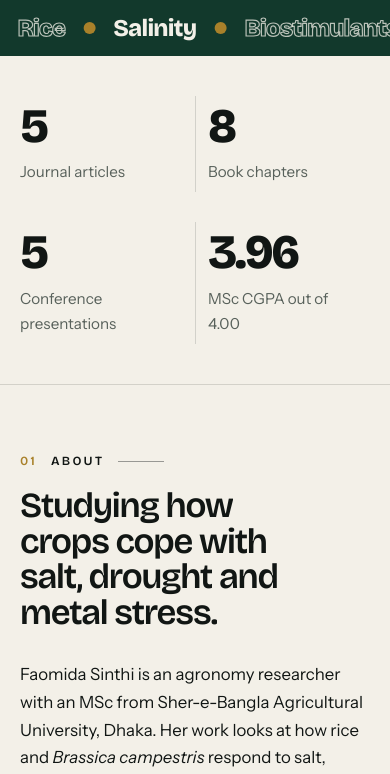
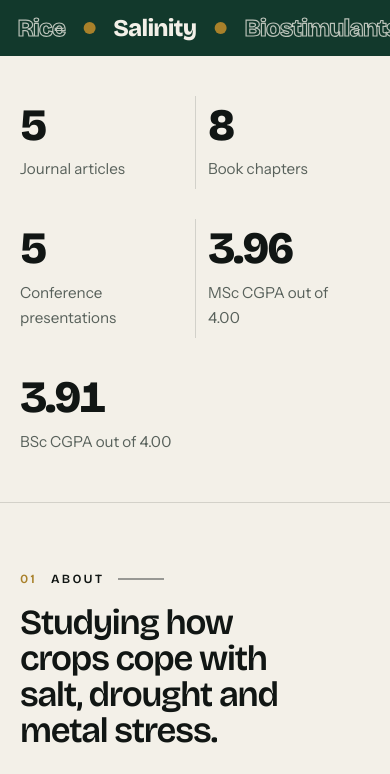
Before and after one commit to kbdsamiul/faomidasinthi, a plain HTML site: page index.html in a window 390 px wide. Shown: the part 910-1684 px from the top of the page. Drawn offline with nearby package versions, Linux system fonts and the light colour scheme.

Commit message:
Add impact factors, phone number and BSc CGPA
Co-Authored-By: Claude Opus 5.5 <noreply@anthropic.com>
Claude-Session: https://claude.ai/code/session_01LgTaKkxhb5gqwhGgNa7J1v

```diff
--- a/css/style.css
+++ b/css/style.css
@@ -136,10 +136,10 @@ section[id] { scroll-margin-top: 40px; }
 @keyframes slide { to { transform: translateX(-50%); } }
 
 /* ---------- Numbers ---------- */
-.stats { display: grid; grid-template-columns: repeat(4, 1fr); padding: clamp(40px, 6vw, 90px) var(--pad); gap: 0; }
+.stats { display: grid; grid-template-columns: repeat(5, 1fr); padding: clamp(40px, 6vw, 90px) var(--pad); gap: 0; }
 .stat { padding: 8px clamp(12px, 2vw, 30px); border-left: 1px solid var(--line); }
 .stat:first-child { border-left: 0; padding-left: 0; }
-.stat b { display: block; font: 800 clamp(3rem, 7.4vw, 6.6rem)/.95 var(--display); letter-spacing: -.05em; font-variant-numeric: tabular-nums; }
+.stat b { display: block; font: 800 clamp(2.8rem, 6vw, 5.6rem)/.95 var(--display); letter-spacing: -.05em; font-variant-numeric: tabular-nums; }
 .stat span { display: block; margin-top: 10px; color: var(--muted); font-size: .95rem; }
 
 /* ---------- Sections ---------- */
@@ -208,6 +208,12 @@ section[id] { scroll-margin-top: 40px; }
 .pub__title { font: 600 clamp(1.08rem, 1.7vw, 1.35rem)/1.3 var(--display); letter-spacing: -.012em; }
 .pub__meta { margin-top: 8px; color: rgba(236, 232, 220, .68); font-size: .93rem; max-width: 86ch; }
 .pub__meta b { color: #ece8dc; font-weight: 600; }
+.pub__if {
+  display: inline-block; margin-top: 10px; padding: 5px 12px; border-radius: 99px;
+  background: rgba(201, 160, 74, .16); color: #e0bd6a; border: 1px solid rgba(201, 160, 74, .45);
+  font: 600 .78rem/1 var(--display); letter-spacing: .06em; text-transform: uppercase;
+}
+.pubs__note { margin-top: 22px; color: rgba(236, 232, 220, .55); font-size: .85rem; max-width: 80ch; }
 .pub__doi {
   width: 48px; height: 48px; border-radius: 50%; border: 1px solid var(--line); display: grid; place-items: center;
   text-decoration: none; font-size: 1.1rem; transition: background .3s, color .3s, transform .45s var(--ease);
@@ -238,6 +244,7 @@ section[id] { scroll-margin-top: 40px; }
 .contact__big { font: 800 clamp(3rem, 10.5vw, 10rem)/.9 var(--display); letter-spacing: -.05em; max-width: 11ch; }
 .contact__lead { margin: clamp(24px, 3vw, 40px) 0 18px; max-width: 46ch; color: rgba(243, 240, 232, .8); }
 .contact__mail { font: 600 clamp(1.4rem, 3.6vw, 2.8rem)/1.2 var(--display); letter-spacing: -.02em; text-decoration: none; background: linear-gradient(currentColor, currentColor) 0 100% / 100% 2px no-repeat; transition: background-size .5s var(--ease), color .3s; word-break: break-all; }
+.contact__lines { display: flex; flex-direction: column; align-items: flex-start; gap: 6px; }
 .contact__mail:hover { color: #d9b866; background-size: 0 2px; background-position: 100% 100%; }
 .foot { display: flex; flex-wrap: wrap; justify-content: space-between; gap: 12px 30px; margin-top: clamp(60px, 9vw, 120px); padding: 24px 0; border-top: 1px solid rgba(243, 240, 232, .2); font-size: .88rem; color: rgba(243, 240, 232, .75); }
 .foot a { text-decoration: none; }
@@ -281,7 +288,7 @@ section[id] { scroll-margin-top: 40px; }
   .hero__photo { position: relative; right: auto; height: auto; width: min(100%, 460px); margin: 26px auto 0; }
   .hero__scroll { display: none; }
   .stats { grid-template-columns: 1fr 1fr; gap: 30px 0; }
-  .stat:nth-child(3) { border-left: 0; padding-left: 0; }
+  .stat:nth-child(odd) { border-left: 0; padding-left: 0; }
   .about, .skills, .two { grid-template-columns: 1fr; }
   .tl { grid-template-columns: 1fr; gap: 8px; }
   .talks li { grid-template-columns: 1fr; gap: 10px; }
--- a/index.html
+++ b/index.html
@@ -23,6 +23,7 @@
   "jobTitle": "Agronomy Researcher",
   "alumniOf": "Sher-e-Bangla Agricultural University",
   "email": "mailto:sinthi72@gmail.com",
+  "telephone": "+8801521107706",
   "sameAs": [
     "https://orcid.org/0009-0001-0385-4867",
     "https://www.linkedin.com/in/faomida-sinthi-25427a2a7/",
@@ -100,6 +101,7 @@
   <div class="stat reveal"><b data-count="8">8</b><span>Book chapters</span></div>
   <div class="stat reveal"><b data-count="5">5</b><span>Conference presentations</span></div>
   <div class="stat reveal"><b data-count="3.96" data-decimals="2">3.96</b><span>MSc CGPA out of 4.00</span></div>
+  <div class="stat reveal"><b data-count="3.91" data-decimals="2">3.91</b><span>BSc CGPA out of 4.00</span></div>
 </section>
 
 <!-- ============ 01 ABOUT ============ -->
@@ -240,7 +242,10 @@
   <p class="label reveal"><em>07</em> Contact</p>
   <h2 class="contact__big words">Let's talk about research.</h2>
   <p class="contact__lead reveal">Open to PhD opportunities and research collaboration. Based in Dhaka, Bangladesh.</p>
-  <a class="contact__mail reveal" href="mailto:sinthi72@gmail.com">sinthi72@gmail.com</a>
+  <div class="contact__lines">
+    <a class="contact__mail reveal" href="mailto:sinthi72@gmail.com">sinthi72@gmail.com</a>
+    <a class="contact__mail reveal" href="tel:+8801521107706">+880 1521 107706</a>
+  </div>
   <ul class="social social--light reveal">
     <li><a href="https://www.linkedin.com/in/faomida-sinthi-25427a2a7/" target="_blank" rel="noopener" aria-label="LinkedIn" title="LinkedIn">in</a></li>
     <li><a href="https://www.researchgate.net/profile/Faomida-Sinthi" target="_blank" rel="noopener" aria-label="ResearchGate" title="ResearchGate">RG</a></li>
--- a/js/main.js
+++ b/js/main.js
@@ -2,6 +2,7 @@
    PUBLICATIONS
    To add a paper, copy one block and edit it.
    type: "article", "review" or "chapter"
+   impact: the journal's impact factor (leave it out if the journal has none)
    Use <i>...</i> for species names. The name in ME is shown in bold.
    ========================================================= */
 const ME = "Sinthi, F.";
@@ -12,12 +13,12 @@ const PUBLICATIONS = [
   { type: "article", year: 2026,
     authors: "Hasanuzzaman, M., Sultana, A., Sinthi, F., Alam, S., Alam, M.M., Prasad, P.V.V.",
     title: "Selenium and seaweed extracts exhibit synergistic actions in regulating antioxidant defense in rice under salt stress",
-    source: "Chemical and Biological Technologies in Agriculture",
+    source: "Chemical and Biological Technologies in Agriculture", impact: "5.8",
     doi: "10.1186/s40538-026-00956-6" },
   { type: "article", year: 2025,
     authors: "Hasanuzzaman, M., Rummana, S., Sinthi, F., Alam, S., Raihan, M.R.H., Alam, M.M.",
     title: "Enhancing drought resilience in <i>Brassica campestris</i>: Antioxidant and physiological benefits of <i>Ascophyllum nodosum</i> extract and alginic acid",
-    source: "Plant Physiology and Biochemistry, 227, 110198",
+    source: "Plant Physiology and Biochemistry, 227, 110198", impact: "6.2",
     doi: "10.1016/j.plaphy.2025.110198" },
   { type: "article", year: 2025,
     authors: "Shaheenuzzamn, M., Alam, M.S., Miah, M.A.M., Rasheduzzaman, M., Hossain, M.H., Sinthi, F.",
@@ -27,7 +28,7 @@ const PUBLICATIONS = [
   { type: "article", year: 2024,
     authors: "Hasanuzzaman, M., Alam, M.M., Naz, F., Rummana, S., Siddika, A., Sultana, A., Sinthi, F., Prasad, P.V.V.",
     title: "Modulating reactive oxygen species and ion homeostasis for combined salt and cadmium stress tolerance in <i>Brassica campestris</i>: The role of beneficial microbes",
-    source: "Plant Stress, 14, 100605",
+    source: "Plant Stress, 14, 100605", impact: "8.1",
     doi: "10.1016/j.stress.2024.100605" },
 
   /* ---- Review article ---- */
@@ -93,6 +94,7 @@ const PUBLICATIONS = [
   /* ---- publications list and tabs ---- */
   const list = $("#pubs");
   const tabs = $$(".tabs button");
+  const IF_NOTE = "Impact factors are the 2025 Journal Impact Factors from Clarivate Journal Citation Reports, released in 2026.";
   function showPubs(type) {
     const rows = PUBLICATIONS.filter(p => p.type === type);
     list.innerHTML = rows.map((p, i) => `
@@ -100,6 +102,7 @@ const PUBLICATIONS = [
         <span class="pub__n">${String(i + 1).padStart(2, "0")}</span>
         <div>
           <h3 class="pub__title">${p.title}</h3>
+          ${p.impact ? `<span class="pub__if">Impact factor ${p.impact}</span>` : ""}
           <p class="pub__meta">${p.authors.replace(ME, "<b>" + ME + "</b>")} (${p.year}). ${p.source}.</p>
         </div>
         <a class="pub__doi" href="https://doi.org/${p.doi}" target="_blank" rel="noopener" aria-label="Open DOI for: ${p.title.replace(/<[^>]+>/g, "")}" title="Open DOI">↗</a>
@@ -110,8 +113,13 @@ const PUBLICATIONS = [
     t.addEventListener("click", () => {
       tabs.forEach(x => x.setAttribute("aria-selected", x === t));
       showPubs(t.dataset.type);
+      note.hidden = !PUBLICATIONS.some(p => p.type === t.dataset.type && p.impact);
     });
   });
+  const note = document.createElement("p");
+  note.className = "pubs__note";
+  note.textContent = IF_NOTE;
+  list.after(note);
   showPubs("article");
 
   /* ---- split the hero name into letters ---- */
```
